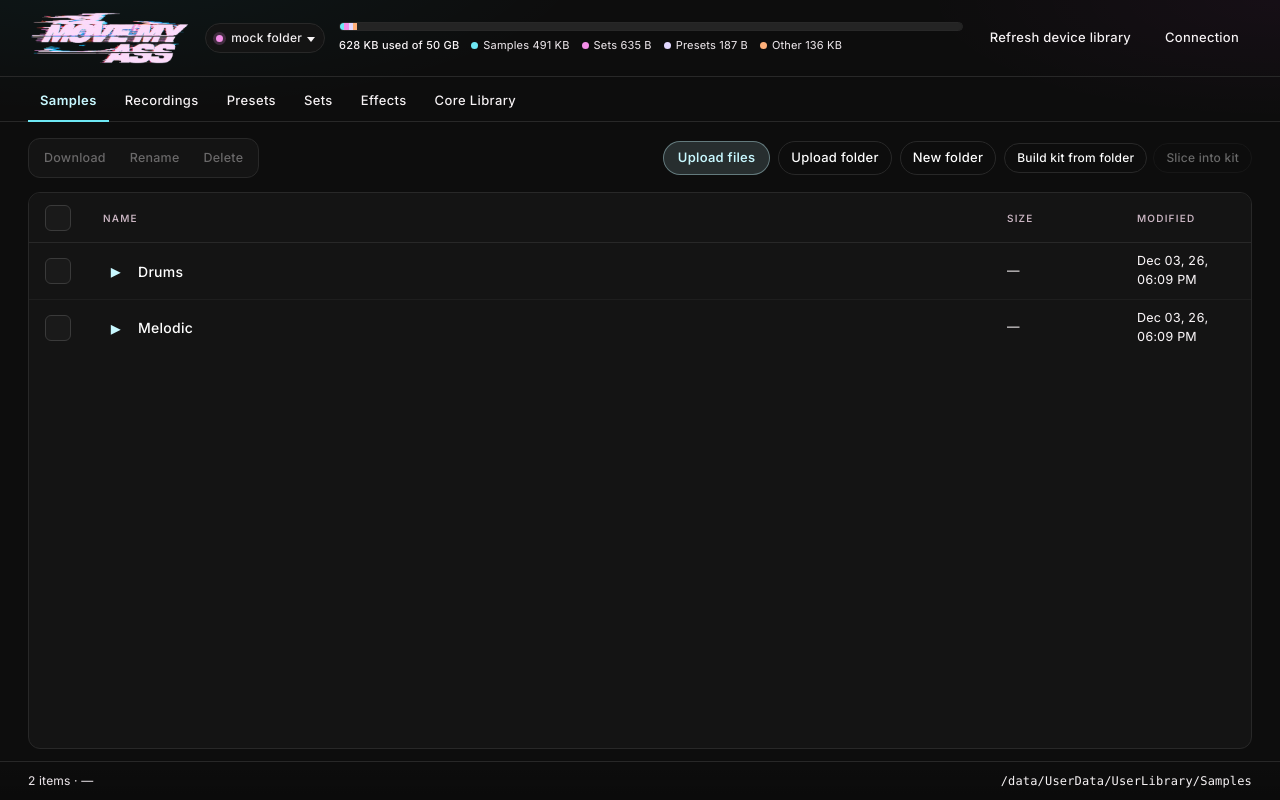
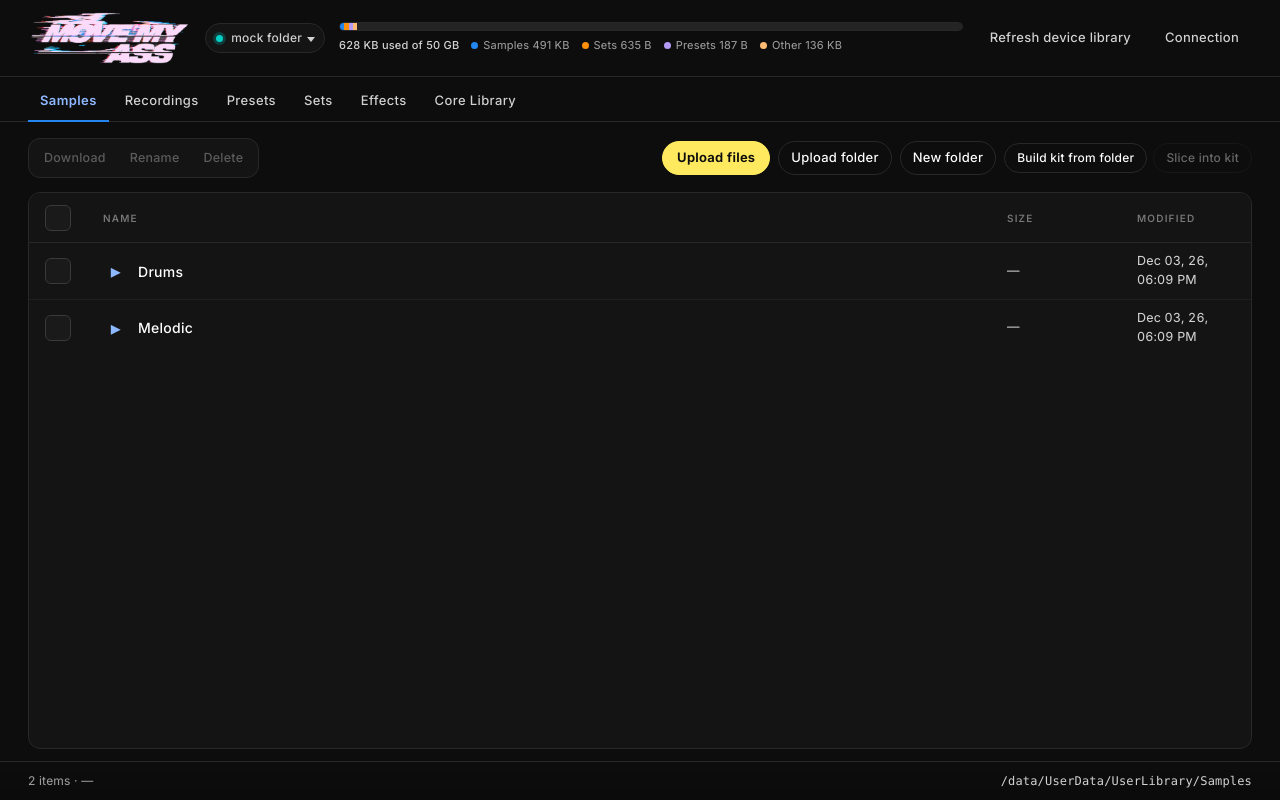
Before and after one commit to PNZ940o/Move-My-Ass-v1, a FastAPI app: page / in a window 1280 px wide. Run offline with FastAPI, Linux system fonts and the light colour scheme; some libraries are stand-ins or nearby versions.

Commit message:
Restyle the UI with Move pad colours in an Ableton layout, and show kit keyboard keys in parentheses.

```diff
--- a/app/static/style.css
+++ b/app/static/style.css
@@ -20,22 +21,24 @@
   --line-soft: #1e1e1e;
 
   --text: #ffffff;
-  --dim: #f7f3f5;
-  --faint: #e8e2e6;
-  --muted: #cbb6c3;
-  --cyan-text: #c8f8ff;
-  --pink-text: #ffc6f8;
-  --amber-text: #f8dcc0;
-
-  --cyan: #6ee8f4;
-  --cyan-soft: rgba(200, 248, 255, 0.14);
-  --cyan-edge: rgba(200, 248, 255, 0.38);
-  --pink: #f48ee8;
-  --pink-soft: rgba(255, 198, 248, 0.14);
-  --pink-edge: rgba(255, 198, 248, 0.36);
-  --amber: #ffb07a;
-  --violet: #e2d8ff;
-  --danger: #ff3a3a;
+  --dim: #d2d2d2;
+  --faint: #9c9c9c;
+  --muted: #7a7a7a;
+  --cyan-text: #8eb8ff;
+  --pink-text: #ffc078;
+  --amber-text: #ffd4a8;
+
+  --cyan: #2285f0;
+  --cyan-soft: rgba(34, 133, 240, 0.18);
+  --cyan-edge: rgba(34, 133, 240, 0.55);
+  --pink: #ff8e0c;
+  --pink-soft: rgba(255, 142, 12, 0.18);
+  --pink-edge: rgba(255, 142, 12, 0.5);
+  --amber: #ffba73;
+  --violet: #b39af5;
+  --danger: #ff1917;
+  --accent: #ffe95e;
+  --mock: #00cec5;
   --ink: #0c0c0c;
 
   --r-lg: 14px;
@@ -44,7 +47,7 @@
   --pill: 999px;
 
   --shadow: 0 1px 2px rgba(0, 0, 0, .5), 0 10px 30px rgba(0, 0, 0, .38);
-  --ring: 0 0 0 2px rgba(110, 232, 244, .4);
+  --ring: 0 0 0 2px rgba(34, 133, 240, .5);
   --ui: Inter, "Segoe UI Variable Text", "Segoe UI", system-ui, sans-serif;
   --mono: ui-monospace, "Cascadia Mono", Consolas, monospace;
 }
@@ -56,10 +59,7 @@ html, body { height: 100%; margin: 0; }
 body {
   display: grid;
   grid-template-rows: auto auto minmax(0, 1fr) auto;
-  background:
-    radial-gradient(900px 280px at 8% -40px, rgba(0, 229, 255, .05), transparent 55%),
-    radial-gradient(720px 240px at 100% 0, rgba(255, 61, 245, .04), transparent 50%),
-    var(--bg);
+  background: var(--bg);
   color: var(--text);
   font-family: var(--ui);
   font-size: 14px;
@@ -175,9 +175,9 @@ button.drop-item.conn-choice {
   border-radius: 50%;
   background: var(--faint);
 }
-.dot.on { background: var(--cyan); box-shadow: 0 0 0 3px rgba(110, 232, 244, .2); }
-.dot.off { background: var(--danger); box-shadow: 0 0 0 3px rgba(255, 58, 58, .18); }
-.dot.mock { background: var(--pink); box-shadow: 0 0 0 3px rgba(244, 142, 232, .2); }
+.dot.on { background: var(--cyan); box-shadow: 0 0 0 3px rgba(34, 133, 240, .22); }
+.dot.off { background: var(--danger); box-shadow: 0 0 0 3px rgba(255, 25, 23, .2); }
+.dot.mock { background: var(--mock); box-shadow: 0 0 0 3px rgba(0, 206, 197, .22); }
 
 .topbar-actions { margin-left: auto; display: flex; gap: 8px; flex-shrink: 0; }
 
@@ -279,17 +279,17 @@ button:active:not(:disabled) { background: var(--surface-2); }
 button:disabled { opacity: .38; cursor: default; }
 
 button.primary {
-  background: var(--cyan-soft);
-  border-color: var(--cyan-edge);
-  color: var(--cyan-text);
-  font-weight: 550;
+  background: var(--accent);
+  border-color: var(--accent);
+  color: var(--ink);
+  font-weight: 650;
   border-radius: var(--pill);
   padding: 6px 14px;
 }
 button.primary:hover:not(:disabled) {
-  background: rgba(200, 248, 255, 0.24);
-  border-color: rgba(200, 248, 255, 0.55);
-  color: #edfdff;
+  background: #fff3a8;
+  border-color: #fff3a8;
+  color: var(--ink);
 }
 
 button.ghost {
--- a/app/templates/index.html
+++ b/app/templates/index.html
@@ -5,7 +5,7 @@
 <meta name="viewport" content="width=device-width, initial-scale=1">
 <title>Move My Ass v1</title>
 <link rel="icon" href="/static/logo.png?v=glitch3">
-<link rel="stylesheet" href="/static/style.css?v=liveui59">
+<link rel="stylesheet" href="/static/style.css?v=liveui63">
 </head>
 <body>
 <header class="topbar">
@@ -303,6 +303,6 @@
 </footer>
 
 <div id="toasts"></div>
-<script src="/static/app.js?v=liveui56"></script>
+<script src="/static/app.js?v=liveui63"></script>
 </body>
 </html>
```
Also changed, not shown: other parts of app/static/style.css (+20 -25 lines), app/static/fx-viz.js (+23 -23 lines), app/static/app.js.
